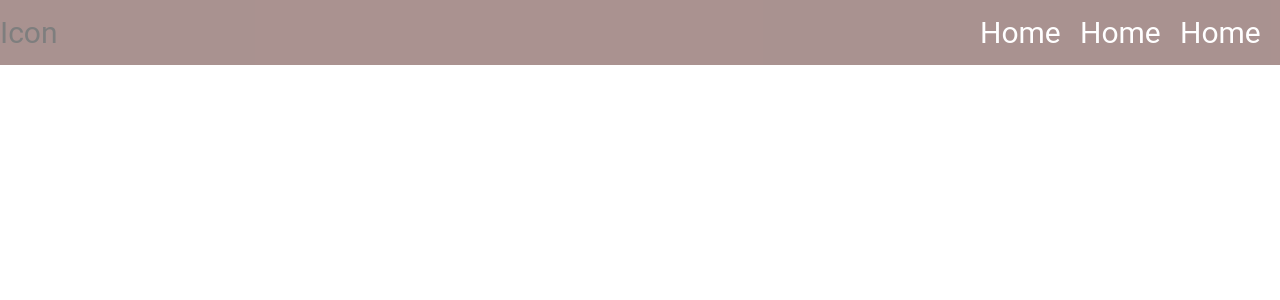
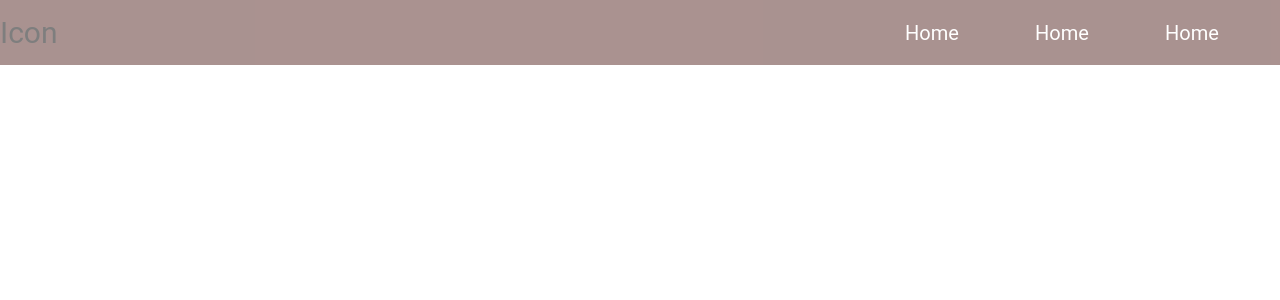
Before and after one commit to Cruzel28/react-matehere, a React (Create React App) app: page / in a window 1280 px wide. Shown: the top 300 px of the page. Built offline with nearby package versions, Linux system fonts and the light colour scheme.

Commit message:
Update Button.js update-fontSize-and-margin

```diff
--- a/src/components/Navbar/Button.js
+++ b/src/components/Navbar/Button.js
@@ -7,6 +7,8 @@ const StyleButton = styled.div`
    width: 100px ;
    color : white;
    align-items: center;
+   font-size: 20px;
+   margin: 0 .5rem;
 `;
 
 function Button({children}){
```
